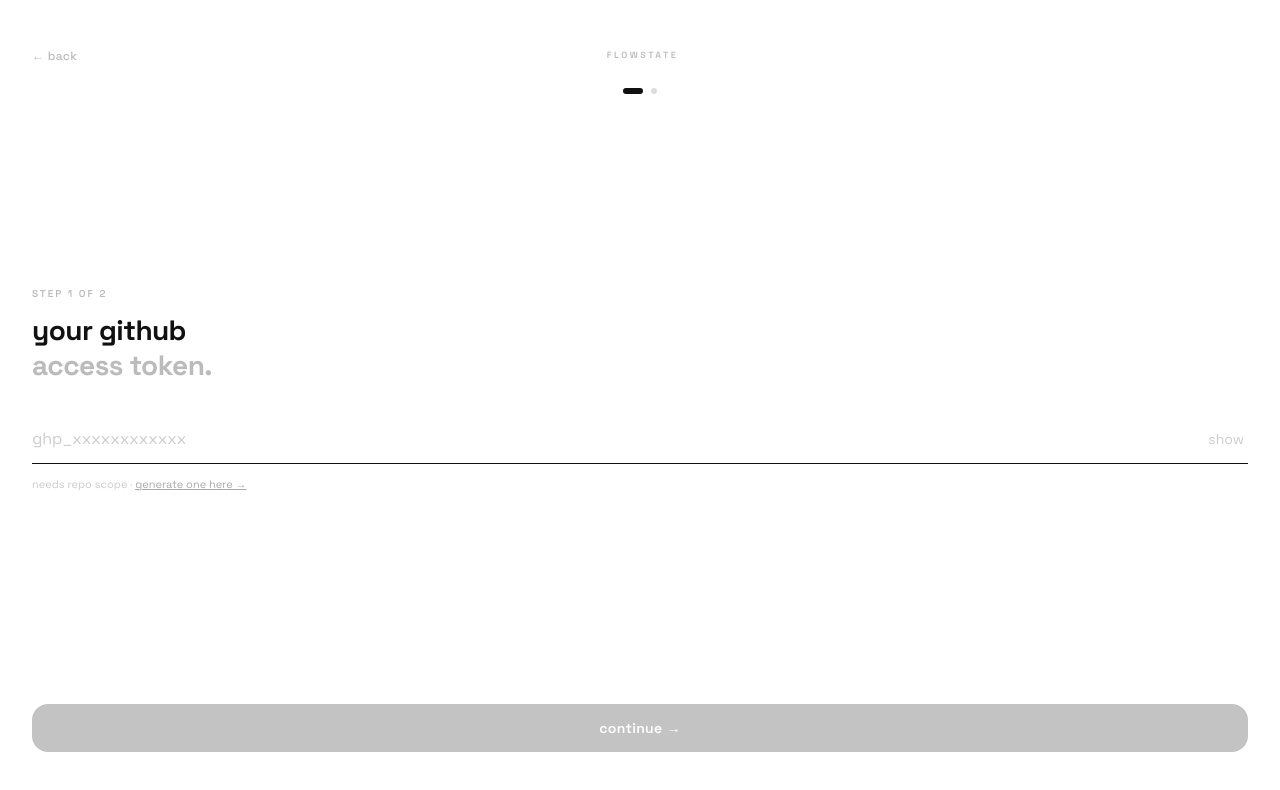
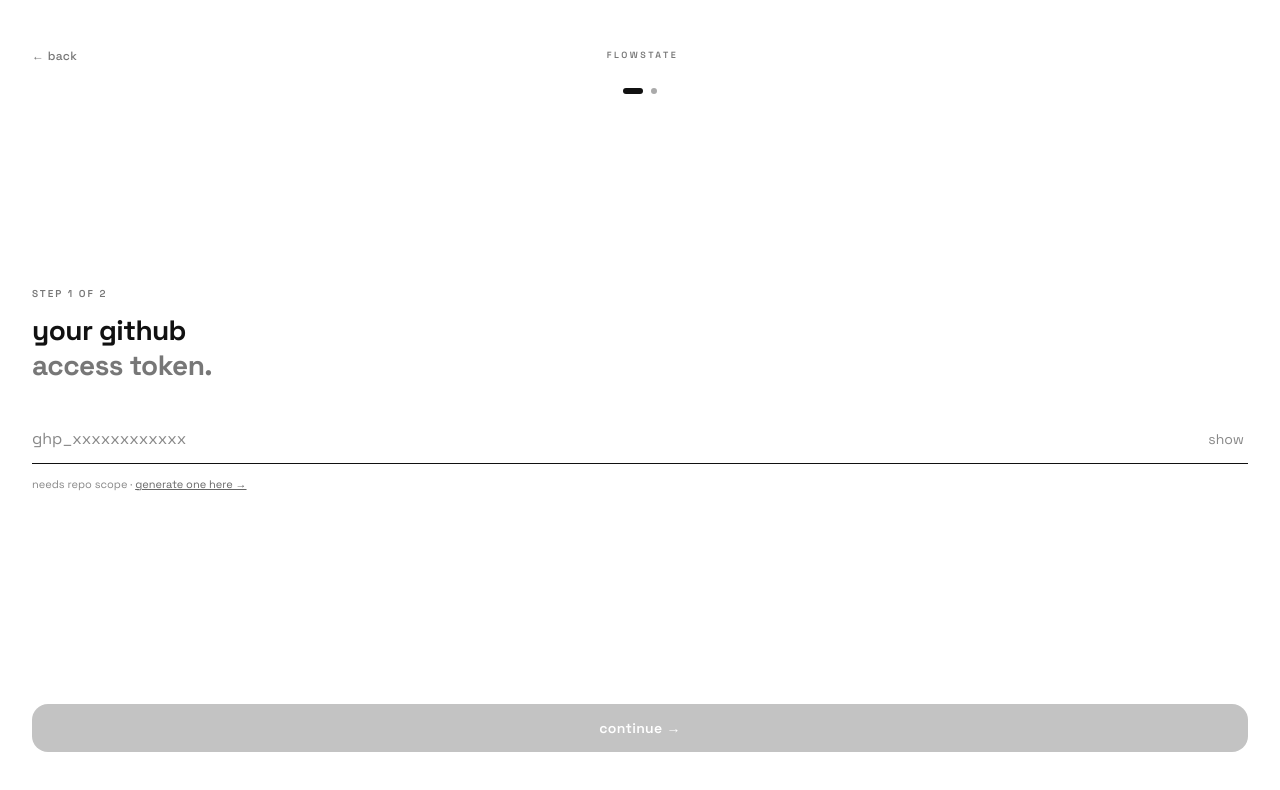
Before and after one commit to iaross04/Flowstate, a Next.js app: page /settings in a window 1280 px wide. Shown: the top 790 px of the page. Built offline with nearby package versions, Linux system fonts and the light colour scheme.

Commit message:
background

```diff
--- a/src/app/settings/page.tsx
+++ b/src/app/settings/page.tsx
@@ -85,7 +85,7 @@ export default function SettingsPage() {
                 width: i === step ? "20px" : "6px",
                 height: "6px",
                 borderRadius: "999px",
-                background: i === step ? "#111" : "#DDD",
+                background: i === step ? "#111" : "#AAA",
                 transition: "all 0.3s ease",
             }}
         />
@@ -101,7 +101,7 @@ export default function SettingsPage() {
             width: 100%;
             background: transparent;
             border: none;
-            border-bottom: 1.5px solid #EBEBEB;
+            border-bottom: 1.5px solid #CCC;
             border-radius: 0;
             padding: 12px 36px 12px 0;
             font-size: 16px;
@@ -114,7 +114,7 @@ export default function SettingsPage() {
             caret-color: #111;
             }
             .fs-input:focus { border-bottom-color: #111; }
-            .fs-input::placeholder { color: #CCC; font-weight: 400; }
+            .fs-input::placeholder { color: #888; font-weight: 400; }
 
             .btn-primary {
             transition: opacity 0.15s ease, transform 0.1s ease;
@@ -130,7 +130,7 @@ export default function SettingsPage() {
             background: none;
             border: none;
             cursor: pointer;
-            color: #CCC;
+            color: #888;
             font-size: 14px;
             padding: 4px;
             transition: color 0.15s;
@@ -155,11 +155,11 @@ export default function SettingsPage() {
                 <div className="flex items-center justify-between px-8 pt-12">
                     <button
                         onClick={() => step === 0 ? router.back() : setStep((s) => s - 1)}
-                        className="back-btn text-xs text-[#BBB] font-medium tracking-wide"
+                        className="back-btn text-xs text-[#777] font-medium tracking-wide"
                     >
                         ← back
                     </button>
-                    <p className="text-[9px] font-semibold tracking-[.28em] text-[#BBB] uppercase">
+                    <p className="text-[9px] font-semibold tracking-[.28em] text-[#777] uppercase">
                         FlowState
                     </p>
                     <div style={{ width: 40 }} />
@@ -174,7 +174,7 @@ export default function SettingsPage() {
                 <div className="flex-1 flex flex-col justify-center px-8 pb-4">
 
                     {/* Step label */}
-                    <p key={`label-${step}`} className="slide-in text-[10px] font-semibold tracking-[.2em] text-[#BBB] uppercase mb-3">
+                    <p key={`label-${step}`} className="slide-in text-[10px] font-semibold tracking-[.2em] text-[#777] uppercase mb-3">
                         {current.label}
                     </p>
 
@@ -185,7 +185,7 @@ export default function SettingsPage() {
                     >
                         {current.question.split("\n")[0]}
                         <br />
-                        <span className="text-[#BBB]">{current.question.split("\n")[1]}</span>
+                        <span className="text-[#777]">{current.question.split("\n")[1]}</span>
                     </h1>
 
                     {/* Input */}
@@ -207,7 +207,7 @@ export default function SettingsPage() {
                     </div>
 
                     {/* Hint */}
-                    <p key={`hint-${step}`} className="slide-in text-[11px] text-[#CCC] mb-1">
+                    <p key={`hint-${step}`} className="slide-in text-[11px] text-[#888] mb-1">
                         {current.hint}
                         {current.link && (
                             <>
@@ -216,7 +216,7 @@ export default function SettingsPage() {
                                     href={current.link.url}
                                     target="_blank"
                                     rel="noreferrer"
-                                    className="text-[#AAA] underline"
+                                    className="text-[#666] underline"
                                 >
                                     {current.link.text}
                                 </a>
```
